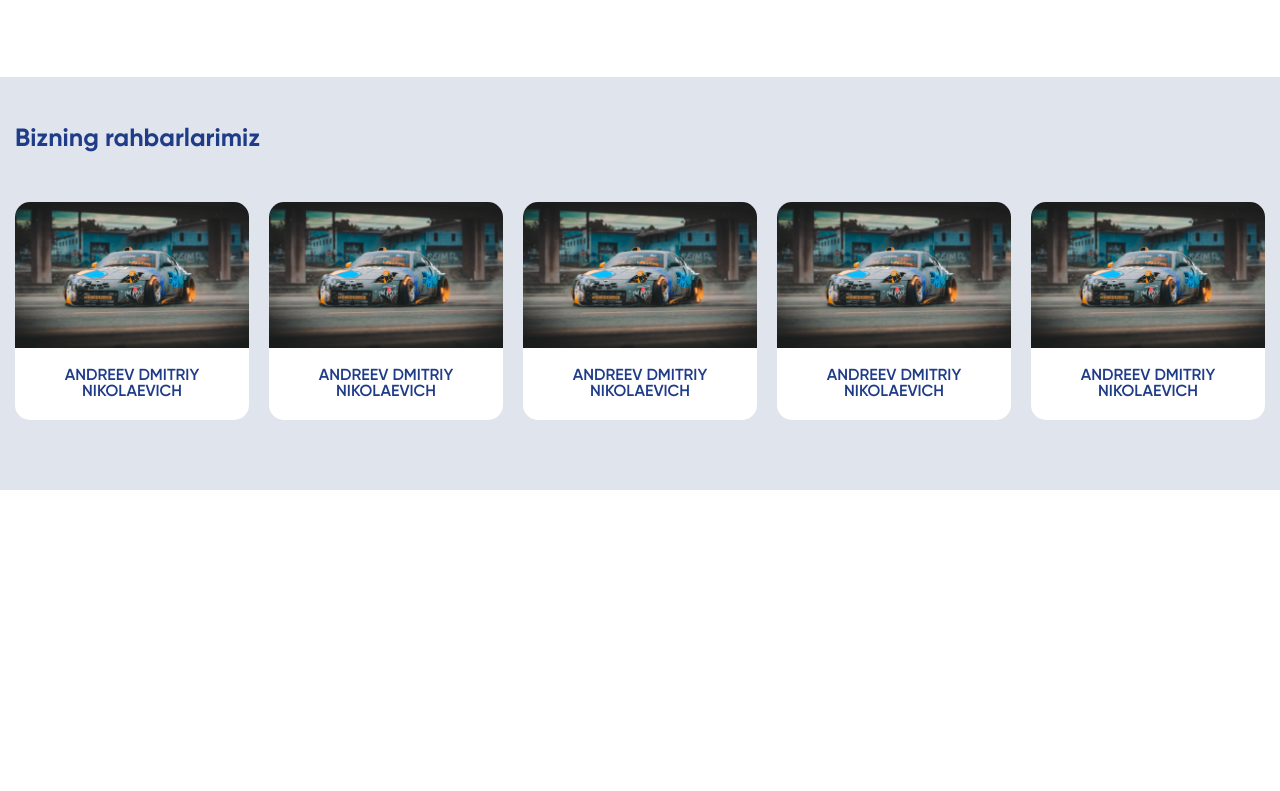
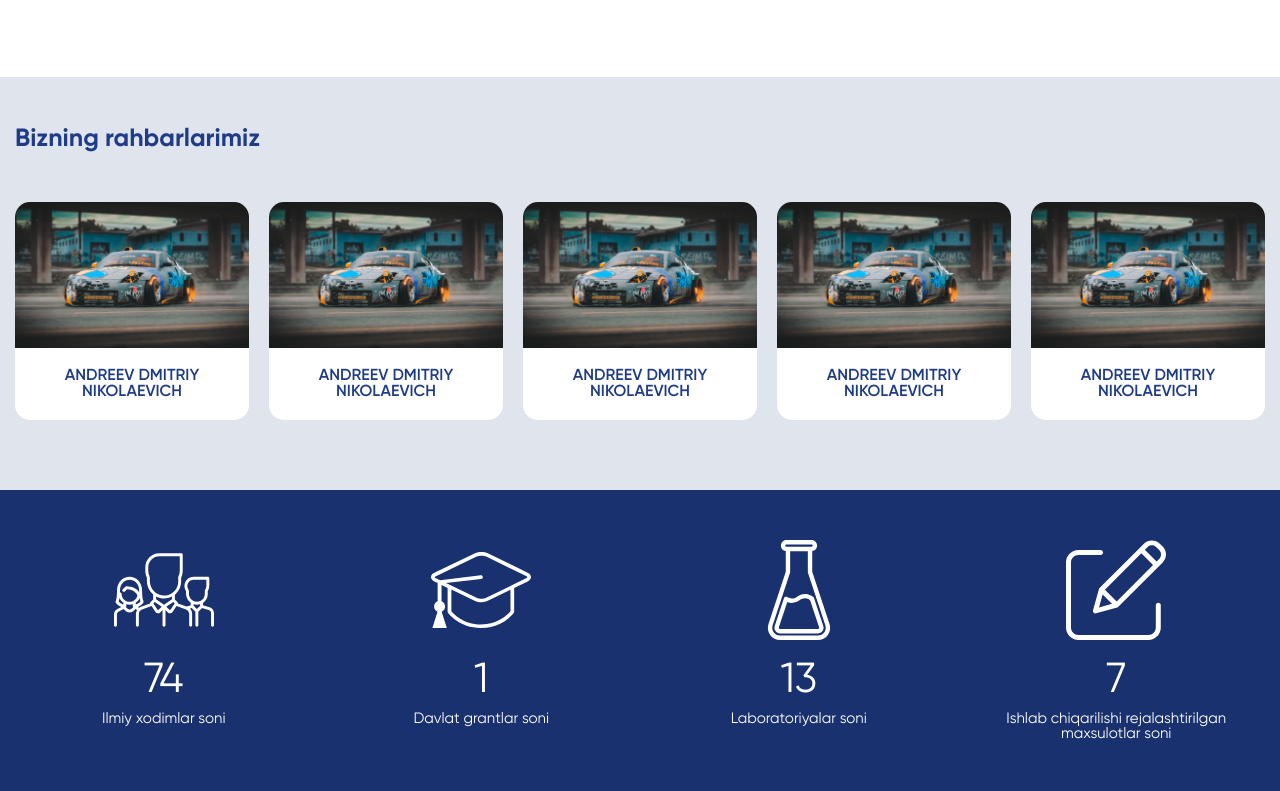
Before and after one commit to Ruslan0111/TVZ, a plain HTML site: page index.html in a window 1280 px wide. Shown: the part 2372-3163 px from the top of the page. Before the commit the page ends 2862 px from the top, so only its background shows below. Drawn offline with nearby package versions, Linux system fonts and the light colour scheme.

Commit message:
indicators section provided

```diff
--- a/css/style.css
+++ b/css/style.css
@@ -466,6 +466,35 @@ a {
   margin-left: 10px;
 }
 
+.indicators {
+  padding: 50px 0;
+  background-color: #19316E;
+}
+
+.indicators__inner {
+  display: flex;
+  flex-wrap: wrap;
+  column-gap: 20px;
+  row-gap: 20px;
+}
+
+.indicators__item {
+  flex: 0 1 calc(100% / 4 - 15px);
+  text-align: center;
+  color: #fff;
+}
+
+.indicators__item h6 {
+  font-weight: 400;
+  margin-top: 15px;
+  margin-bottom: 10px;
+  font-size: 42px;
+}
+
+.indicators__item p {
+  font-size: 15px;
+}
+
 @media (max-width: 1024px) {
   body.lock {
     overflow: hidden;
@@ -598,6 +627,10 @@ a {
   .leaders__item {
     flex: 0 1 calc(100% / 3 - 14px);
   }
+
+  .indicators__item {
+    flex: 0 1 calc(100% / 2 - 10px);
+  }
 }
 
 @media (max-width: 768px) {
@@ -669,6 +702,10 @@ a {
   .leaders__item {
     flex: 0 1 100%;
   }
+
+  .indicators__item {
+    flex: 0 1 100%;
+  }
 }
 
 @media (max-width: 400px) {
--- a/index.html
+++ b/index.html
@@ -402,6 +402,33 @@
     </div>
   </section>
 
+  <section class="indicators">
+    <div class="container">
+      <div class="indicators__inner">
+        <div class="indicators__item">
+          <img src="img/group-col.svg" alt="">
+          <h6>74</h6>
+          <p>Ilmiy xodimlar soni</p>
+        </div>
+        <div class="indicators__item">
+          <img src="img/group-coll-2.svg" alt="">
+          <h6>1</h6>
+          <p>Davlat grantlar soni</p>
+        </div>
+        <div class="indicators__item">
+          <img src="img/conical-flask.svg" alt="">
+          <h6>13</h6>
+          <p>Laboratoriyalar soni</p>
+        </div>
+        <div class="indicators__item">
+          <img src="img/edit-coll.svg" alt="">
+          <h6>7</h6>
+          <p>Ishlab chiqarilishi rejalashtirilgan maxsulotlar soni</p>
+        </div>
+      </div>
+    </div>
+  </section>
+
   <script src="https://unpkg.com/swiper/swiper-bundle.min.js"></script>
   <script src="js/main.js"></script>
 </body>
```
Also changed, not shown: img/conical-flask.svg (added), img/edit-coll.svg (added), img/group-col.svg (added), img/group-coll-2.svg (added), img/star-coll.svg (added).
